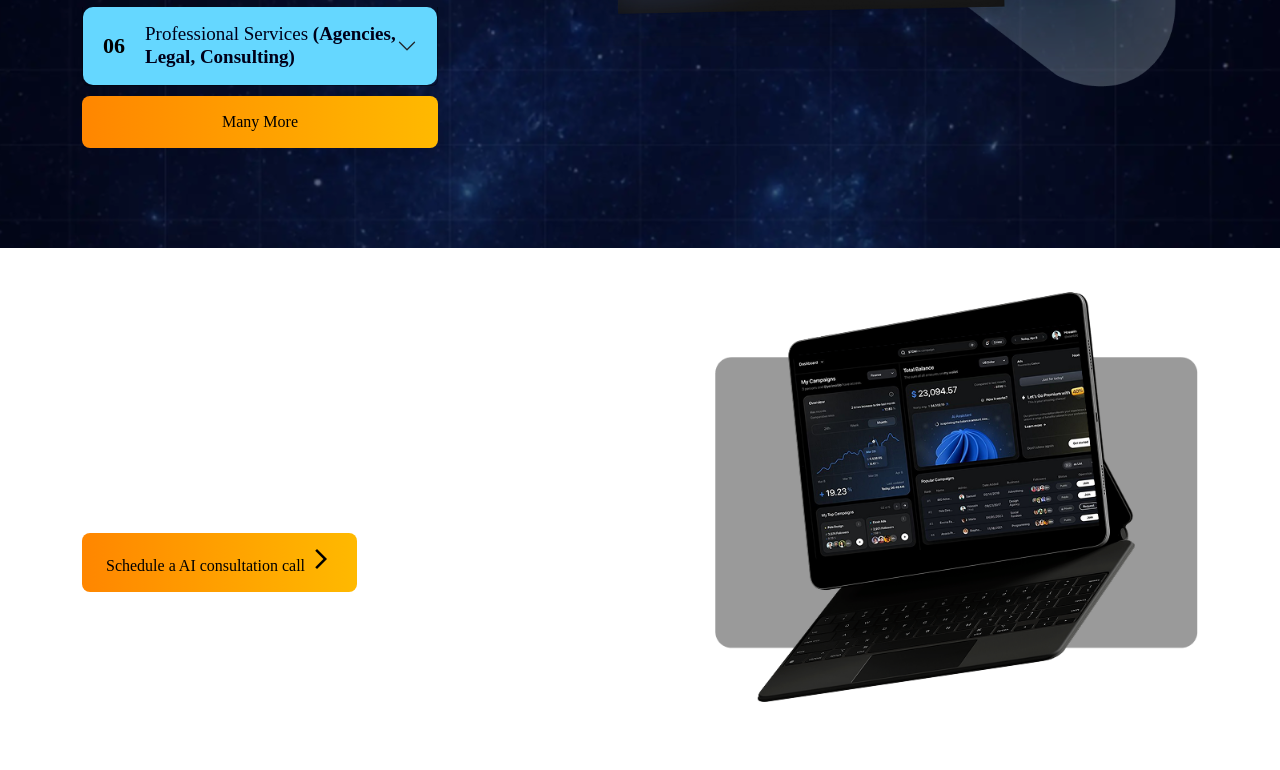
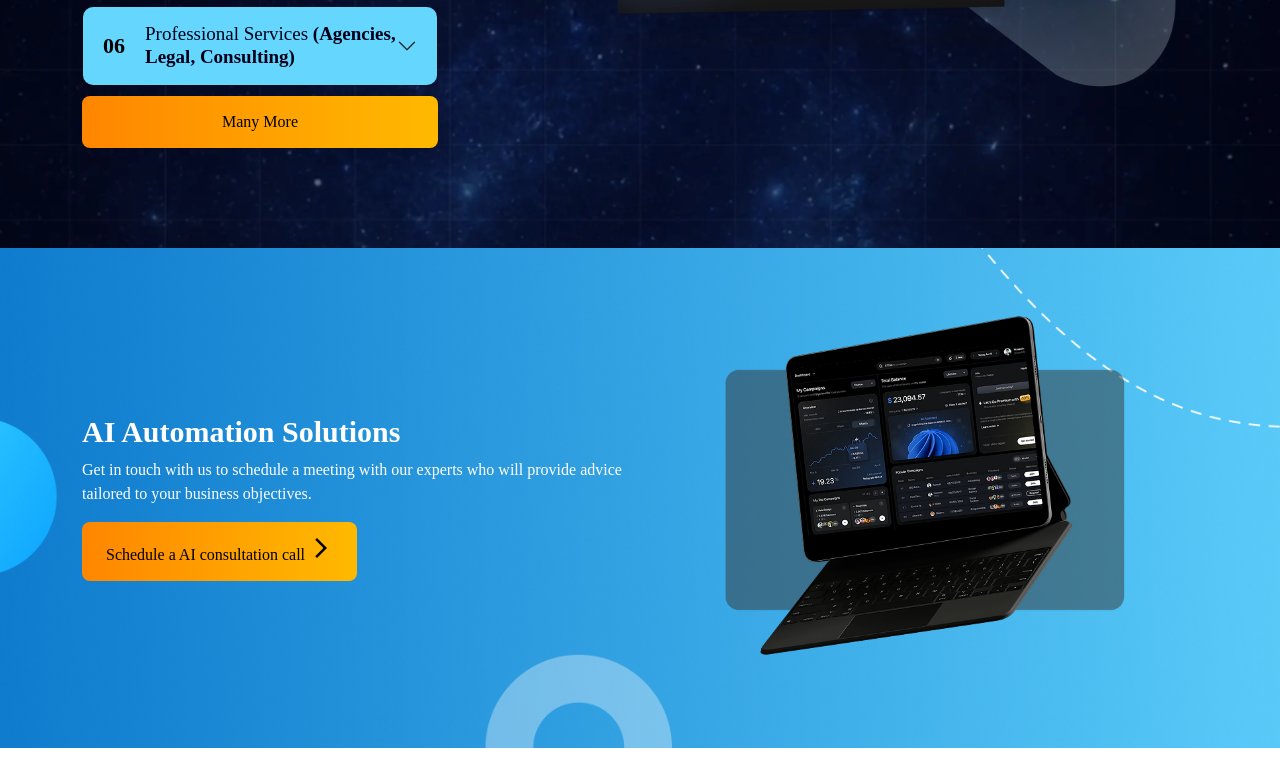
Before and after one commit to zainahmed768/ai-horizon, a website: page index.html in a window 1280 px wide. Shown: the part 2011-2781 px from the top of the page. After the commit the page ends 2759 px from the top, so only its background shows below. Drawn offline with nearby package versions, Linux system fonts and the light colour scheme; a web font is replaced by a local one.

Commit message:
all done

```diff
--- a/css/style.css
+++ b/css/style.css
@@ -180,4 +180,10 @@
 }
 /* ai audit ends here */
 /* ai-solution-sec starts here*/
+.ai-solution-sec {
+  background-image: url("../img/ai-sol-bg.png");
+  background-repeat: no-repeat;
+  background-size: cover;
+  background-position: center center;
+}
 /* ai-solution-sec ends here*/
--- a/index.html
+++ b/index.html
@@ -460,7 +460,7 @@
           <div class="col-lg-6">
             <div class="ai-sol-img-wrapper">
               <figure>
-                <img src="img/ai-sol-img.png" class="img-fluid" alt="" />
+                <img src="img/solution-img.png" class="img-fluid" alt="" />
               </figure>
             </div>
           </div>
```
Also changed, not shown: img/ai-sol-bg.png (renamed from img/Frame 10.png), img/solution-img.png (added).
